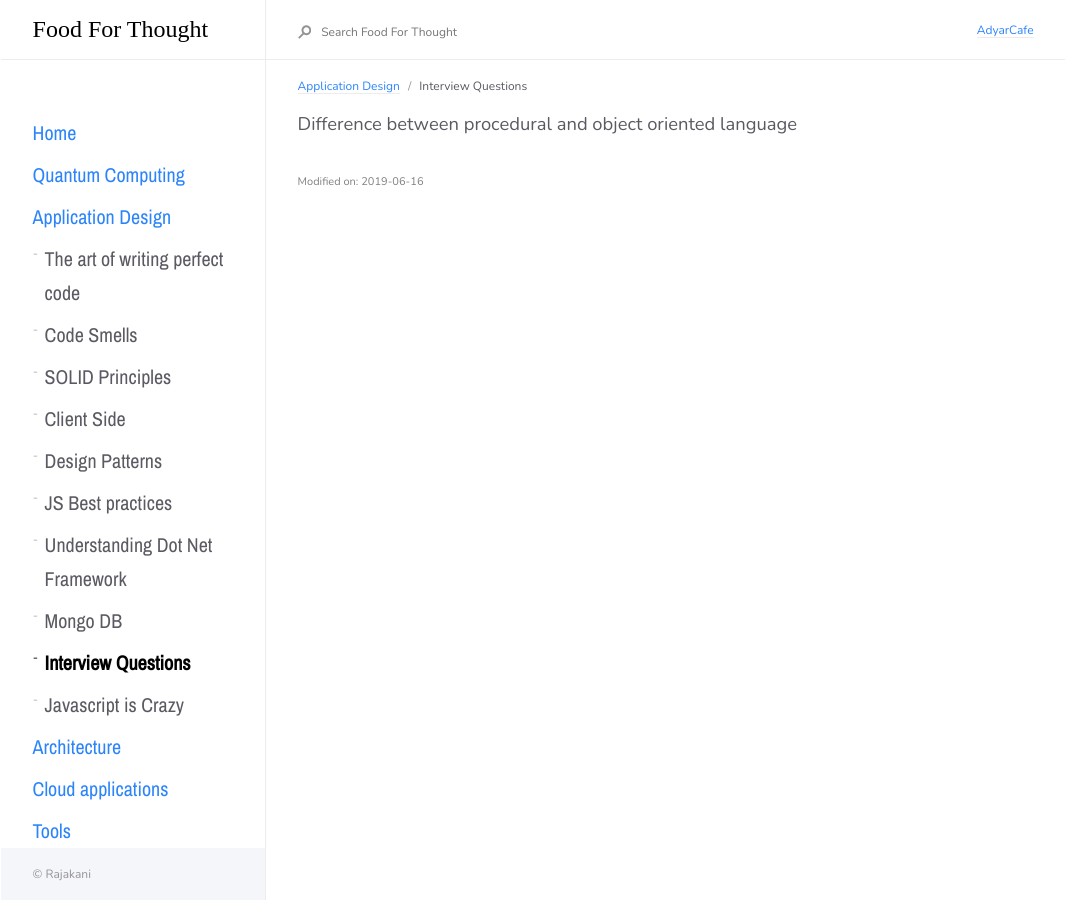
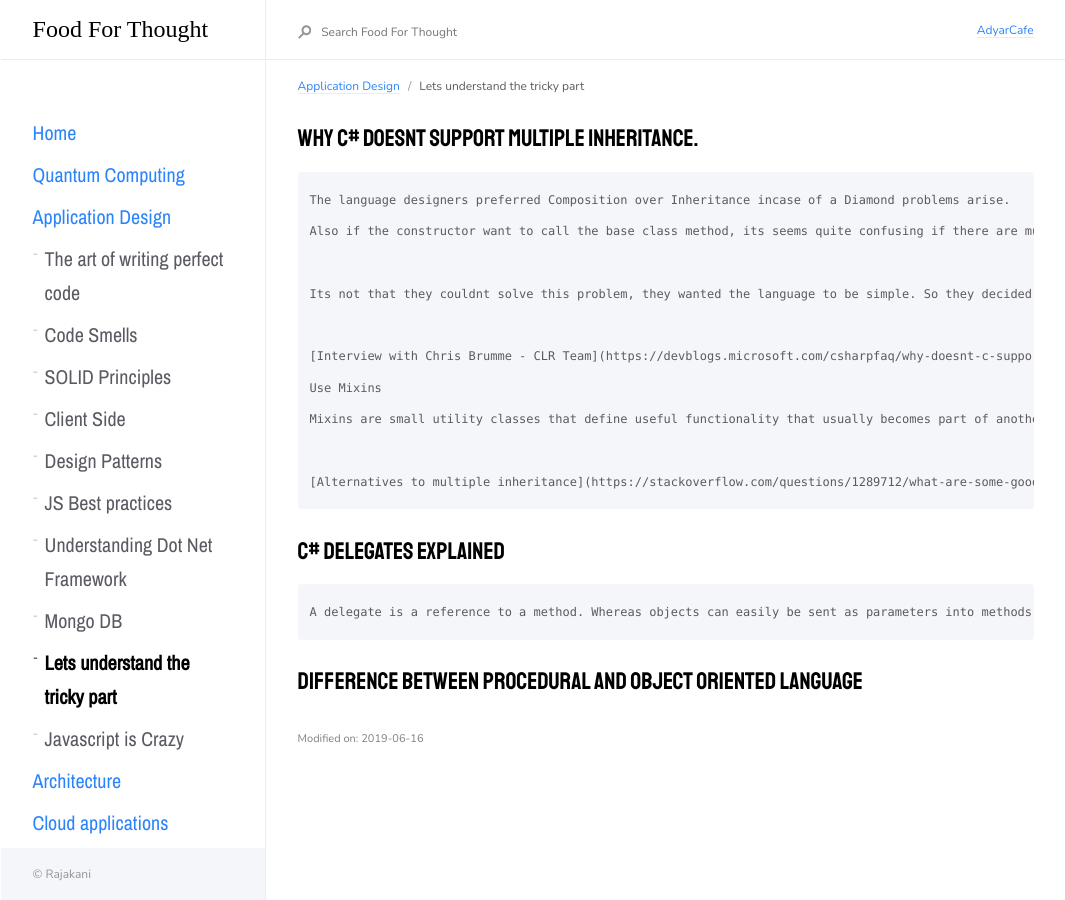
Before and after one commit to Rajakani/rajakani.github.io, a Jekyll site: the page built from docs/applicationDesign/interviewQuestions.md, in a window 1280 px wide. Shown: the whole page, without its empty margins (16-1081 px from the left). Built offline with Jekyll 4.4.1, drawn with Linux system fonts in a browser that asks for light colours; some web fonts are replaced.

Commit message:
Update interviewQuestions.md

```diff
--- a/docs/applicationDesign/interviewQuestions.md
+++ b/docs/applicationDesign/interviewQuestions.md
@@ -1,10 +1,26 @@
 ---
 layout: default
-title: Interview Questions
+title: Lets understand the tricky part
 parent: Application Design
 nav_order: 7
 modifiedDate: 2019-06-16
 ---
 
+## Why C# doesnt Support multiple inheritance.
+    The language designers preferred Composition over Inheritance incase of a Diamond problems arise.
+    Also if the constructor want to call the base class method, its seems quite confusing if there are multiple bases.
 
-Difference between procedural and object oriented language
+    Its not that they couldnt solve this problem, they wanted the language to be simple. So they decided not to implement Multiple Inheritance.
+
+    [Interview with Chris Brumme - CLR Team](https://devblogs.microsoft.com/csharpfaq/why-doesnt-c-support-multiple-inheritance/)
+### Alternatives
+    Use Mixins
+    Mixins are small utility classes that define useful functionality that usually becomes part of another class. We need to use interfaces to add functionalities. That works, but it’s not as powerful since you don’t inherit implementation. By creating extension methods using the interface, you can inject many more methods into the public definition of the interface, without forcing every developer to re-create those methods whenever he or she implements that interface.
+
+    [Alternatives to multiple inheritance](https://stackoverflow.com/questions/1289712/what-are-some-good-alternatives-to-multiple-inheritance-in-net)
+
+
+## C# Delegates Explained
+    A delegate is a reference to a method. Whereas objects can easily be sent as parameters into methods, constructor or whatever, methods are a bit more tricky. But every once in a while you might feel the need to send a method as a parameter to another method, and that's when you'll need delegates.
+
+## Difference between procedural and object oriented language
```
